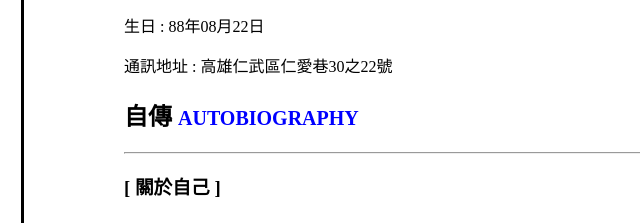
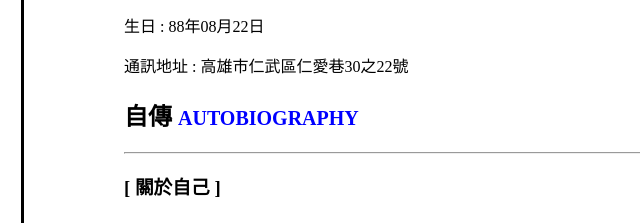
Before and after one commit to Sumengkai/Resume, a plain HTML site: page index.html in a window 1280 px wide. Shown: the part 381-604 px from the top of the page, 116-756 px from the left. Drawn offline with Linux system fonts and the light colour scheme.

Commit message:
no message

```diff
--- a/index.html
+++ b/index.html
@@ -31,7 +31,7 @@
                 </div>
                 <p>名字 : 蘇盟凱</p>
                 <p>生日 : 88年08月22日</p>
-                <p>通訊地址 : 高雄仁武區仁愛巷30之22號</p>
+                <p>通訊地址 : 高雄市仁武區仁愛巷30之22號</p>
             </div>
         </div>
 
```
